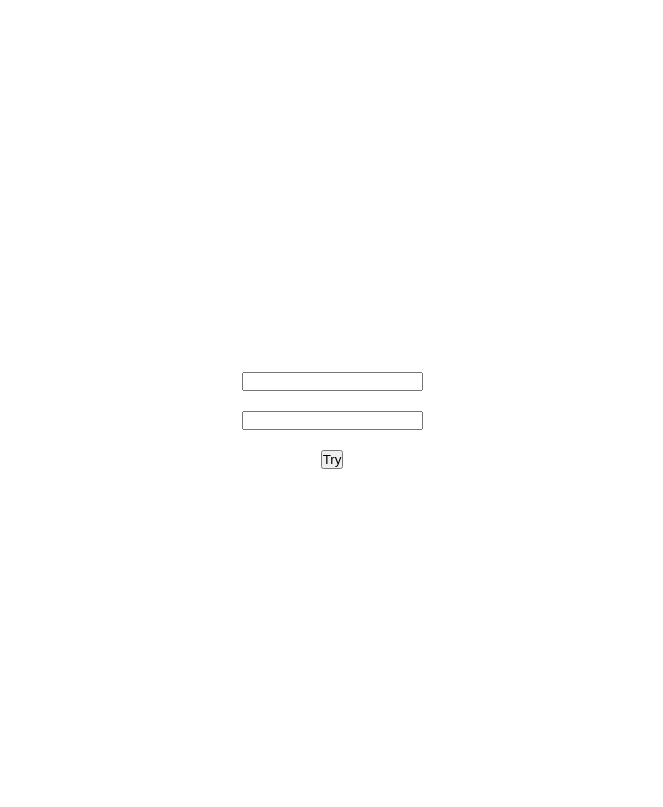
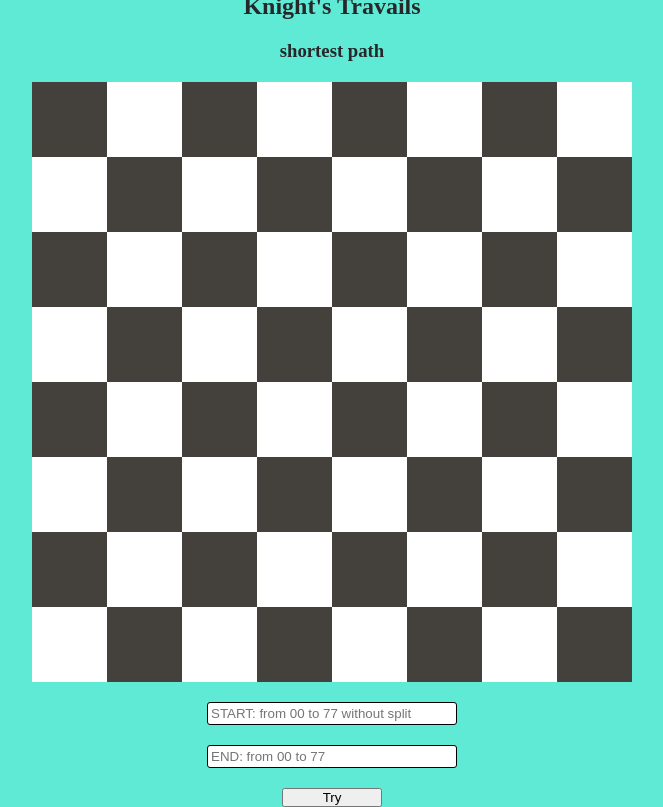
Before and after one commit to unbearabletruth/Knights-Travails, a plain HTML site: page index.html in a window 1280 px wide. Shown: the whole page, without its empty margins (308-971 px from the left). Drawn offline with Linux system fonts and the light colour scheme.

Commit message:
minor style changes

```diff
--- a/index.html
+++ b/index.html
@@ -8,10 +8,11 @@
     <link rel="stylesheet" href="style.css">
 </head>
 <body>
-    <h2 id="header"></h2>
+    <h2>Knight's Travails</h2>
+    <h3 id="header">shortest path</h3>
     <div id="board"></div>
-    <input id="startInput" type="text">
-    <input id="endInput" type="text">
+    <input id="startInput" type="text" placeholder="START: from 00 to 77 without split">
+    <input id="endInput" type="text" placeholder="END: from 00 to 77">
     <button>Try</button>
     <script type="module" src="script.js"></script>
 </body>
--- a/script.js
+++ b/script.js
@@ -103,11 +103,14 @@ function renderBoard(chess){
             if (i % 2 !== 0 && j % 2 === 0 || i % 2 === 0 && j % 2 !== 0 ){
                 square.style.backgroundColor = "#44403c";
                 square.style.color = "white";
+            } else {
+                square.style.backgroundColor = "white";
             }
             board.appendChild(square);
         }
     }
 }
+
 
 function renderPath(move){
     let renderedPath = move;
@@ -130,7 +133,7 @@ function renderPath(move){
 
 function renderPathText(move){
     let text = document.getElementById("header");
-    text.textContent = move;
+    text.textContent = `shortest path is: ${move}`;
 }
 
 function clear(){
@@ -140,4 +143,6 @@ function clear(){
     }
 }
 
+let chess = new Board(8);
+renderBoard(chess);
 getInput();
--- a/style.css
+++ b/style.css
@@ -11,6 +11,8 @@ body {
     align-items: center;
     height: 100vh;
     gap: 20px;
+    background-color: #5eead4;
+    color: #27272a;
 }
 
 #board {
@@ -19,7 +21,25 @@ body {
 }
 
 .square {
-    border: 1px solid black;
     width: 75px;
     height: 75px;
+    display: flex;
+    justify-content: center;
+    align-items: center;
+    font-size: 20px;
+    font-weight: bold;
 }
+
+input {
+    appearance: none;
+    width: 250px;
+    height: 35px;
+    border-radius: 3px;
+    border: 1px solid;
+    padding: 3px;
+}
+
+button {
+    width: 100px;
+    height: 35px;
+}
```
